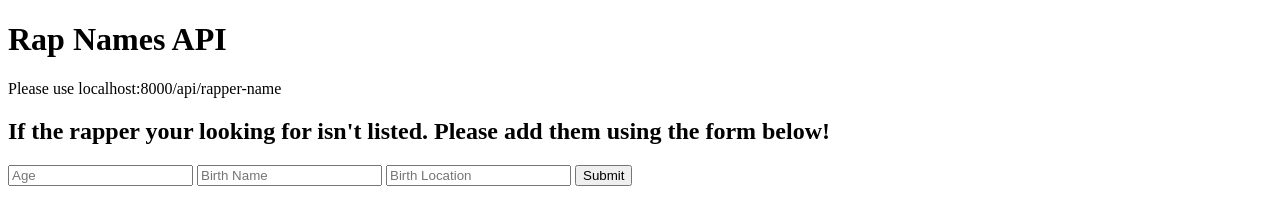
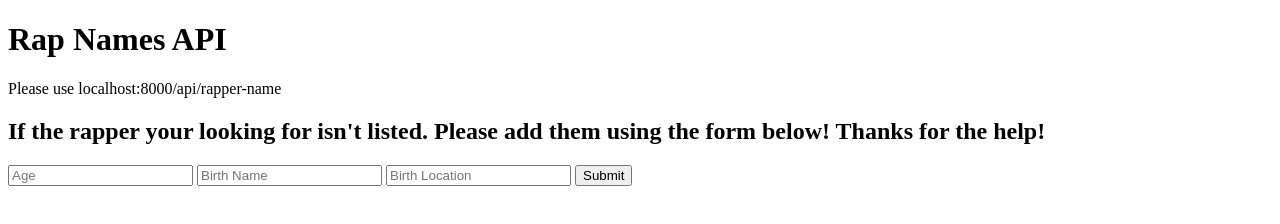
Before and after one commit to FoleyDom/rapper-names-api, a website: page index.html in a window 1280 px wide. Drawn offline with Linux system fonts and the light colour scheme.

Commit message:
Added text to html

```diff
--- a/index.html
+++ b/index.html
@@ -9,7 +9,10 @@
     <body>
         <h1>Rap Names API</h1>
         <p>Please use localhost:8000/api/rapper-name</p>
-        <h2>If the rapper your looking for isn't listed. Please add them using the form below!</h2>
+        <h2>
+            If the rapper your looking for isn't listed. Please add them using the form below!
+            Thanks for the help!
+        </h2>
         <form action="/main.js" method="POST">
             <input type="text" placeholder="Age" name="age" />
             <input type="text" placeholder="Birth Name" name="birthName" />
```
